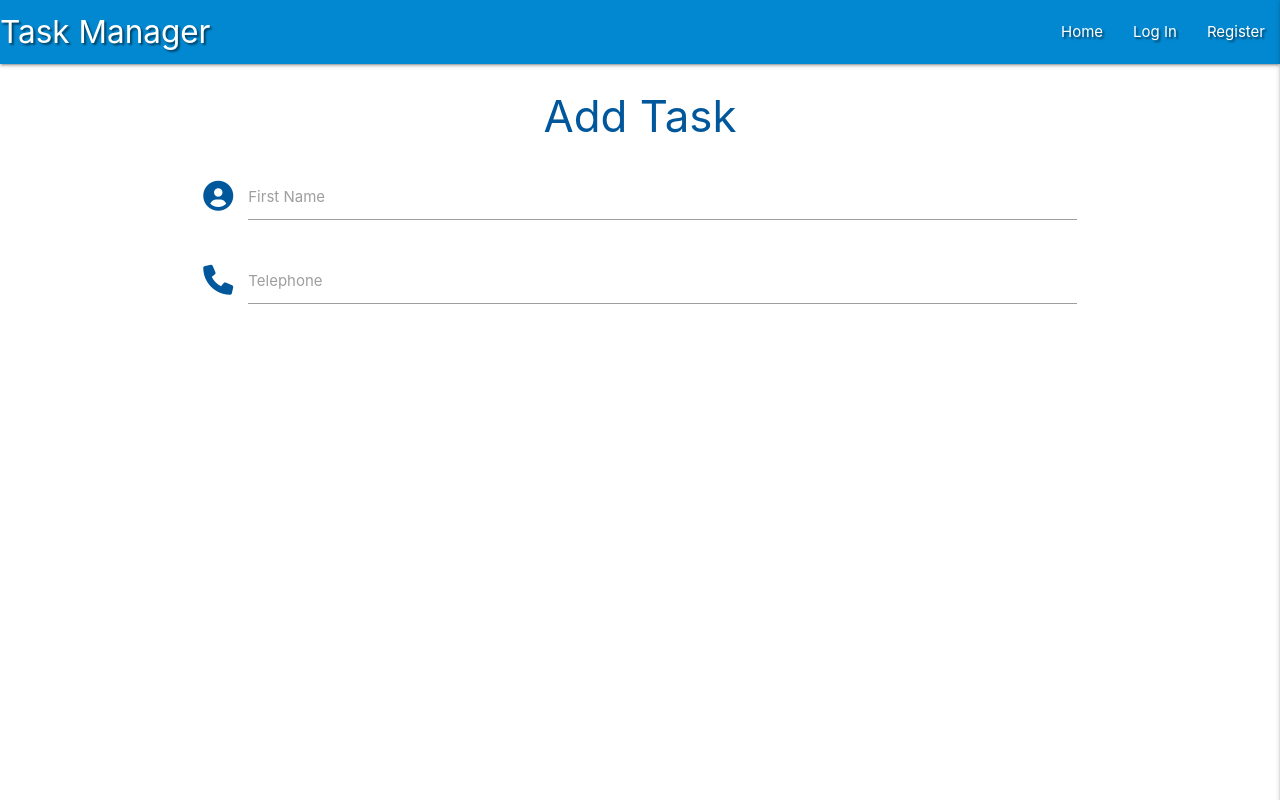
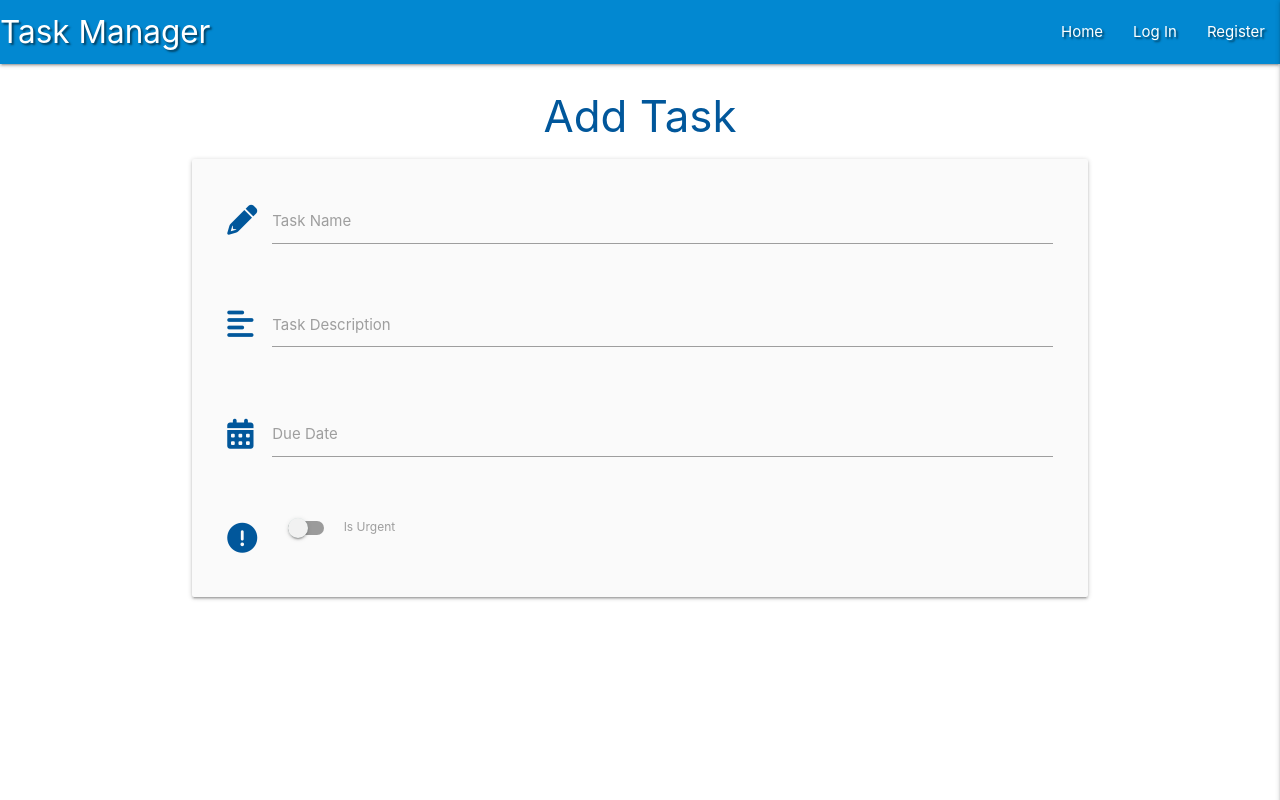
Before and after one commit to Carhul/flaskMiniProject, a Flask app: page /add_task in a window 1280 px wide. Run offline with Flask 2, Linux system fonts and the light colour scheme; some libraries are stand-ins or nearby versions.

Commit message:
Add task form input fields

```diff
--- a/static/js/script.js
+++ b/static/js/script.js
@@ -2,4 +2,12 @@ $(document).ready(function(){
     $(".sidenav").sidenav({edge: "right"});
     $('.collapsible').collapsible();
     $('.tooltipped').tooltip();
+    $('.datepicker').datepicker({
+        format: "dd mmmm, yyyy",
+        yearRange: 3,
+        showClearBtn: true,
+        i18n: {
+            done: "Select"
+        }
+    });
 });
--- a/templates/add_task.html
+++ b/templates/add_task.html
@@ -3,21 +3,44 @@
 
     <h3 class="light-blue-text text-darken-4 center-align">Add Task</h3>
 
-    <div class="row">
+    <div class="row card-panel grey lighten-5">
         <form class="col s12" method="POST" action="">
-          <div class="row">
-            <div class="input-field col s12">
-              <i class="fa-solid fa-circle-user prefix light-blue-text text-darken-4"></i>
-              <input id="icon_prefix" type="text" class="validate">
-              <label for="icon_prefix">First Name</label>
+            <div class="row">
+                <div class="input-field col s12">
+                    <i class="fa-solid fa-pencil prefix light-blue-text text-darken-4"></i>
+                    <input id="task_name" name="task_name" minlength="5" maxlength="50" type="text" class="validate"
+                        required>
+                    <label for="task_name">Task Name</label>
+                </div>
             </div>
-            <div class="input-field col s12">
-              <i class="fa-solid fa-phone prefix light-blue-text text-darken-4"></i>
-              <input id="icon_telephone" type="tel" class="validate">
-              <label for="icon_telephone">Telephone</label>
+            <div class="row">
+                <div class="input-field col s12">
+                    <i class="fa-solid fa-align-left prefix light-blue-text text-darken-4"></i>
+                    <textarea id="task_description" name="task_description" minlength="5" maxlength="200"
+                        class="materialize-textarea validate" required></textarea>
+                    <label for="task_description">Task Description</label>
+                </div>
             </div>
-          </div>
+            <div class="row">
+                <div class="input-field col s12">
+                    <i class="fa-solid fa-calendar-days prefix light-blue-text text-darken-4"></i>
+                    <input id="due_date" name="due_date" type="text" class="datepicker validate" required>
+                    <label for="due_date">Due Date</label>
+                </div>
+            </div>
+            <div class="row">
+                <div class="input-field col s12">
+                    <div class="switch">
+                        <i class="fa-solid fa-circle-exclamation prefix light-blue-text text-darken-4"></i>
+                        <label for="is_urgent">
+                          <input type="checkbox" id="is_urgent" name="is_urgent">
+                          <span class="lever"></span>
+                          Is Urgent
+                        </label>
+                      </div>
+                </div>
+            </div>
         </form>
-      </div>
+    </div>
 
 {% endblock %}
```
